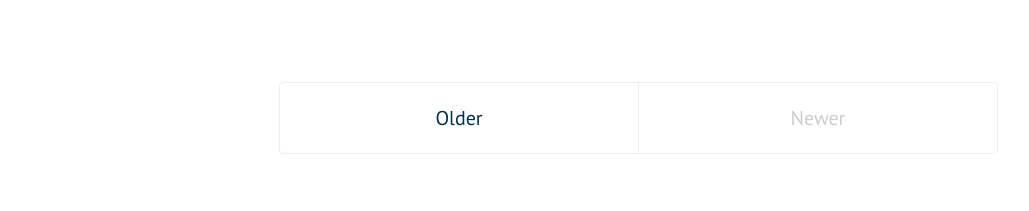
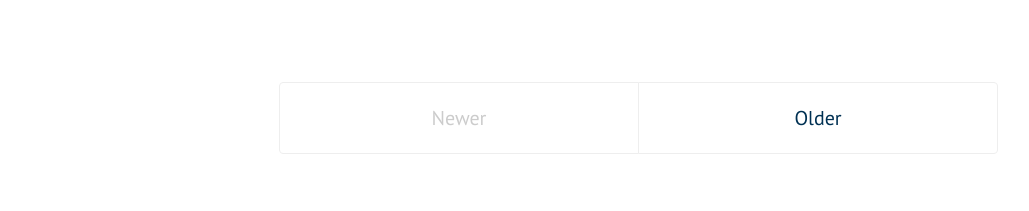
Before and after one commit to psymaze/psymaze.github.io, a Jekyll site: the page built from index.html, in a window 1280 px wide. Shown: the part 1370-1581 px from the top of the page, without its empty margins (1-1030 px from the left). Built offline with Jekyll 4.4.1, drawn with Linux system fonts in a browser that asks for light colours; the list of posts is cut into pages by our own code.

Commit message:
Update index.html

```diff
--- a/index.html
+++ b/index.html
@@ -20,11 +20,6 @@ title: Home
 </div>
 
 <div class="pagination">
-  {% if paginator.next_page %}
-    <a class="pagination-item older" href="{{ site.baseurl }}/page{{paginator.next_page}}">Older</a>
-  {% else %}
-    <span class="pagination-item older">Older</span>
-  {% endif %}
   {% if paginator.previous_page %}
     {% if paginator.page == 2 %}
       <a class="pagination-item newer" href="{{ site.baseurl }}/">Newer</a>
@@ -34,4 +29,9 @@ title: Home
   {% else %}
     <span class="pagination-item newer">Newer</span>
   {% endif %}
+  {% if paginator.next_page %}
+    <a class="pagination-item older" href="{{ site.baseurl }}/page{{paginator.next_page}}">Older</a>
+  {% else %}
+    <span class="pagination-item older">Older</span>
+  {% endif %}
 </div>
```
